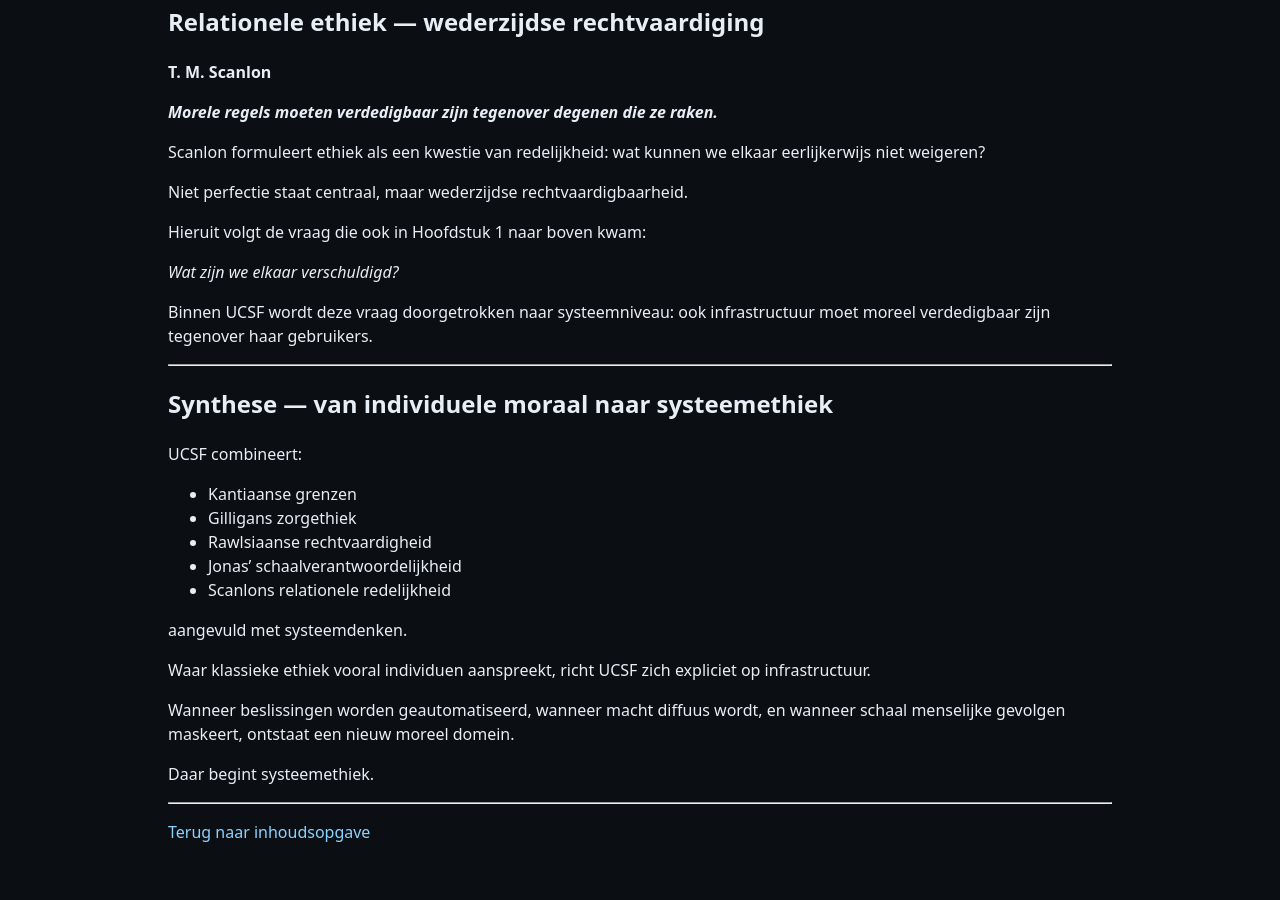
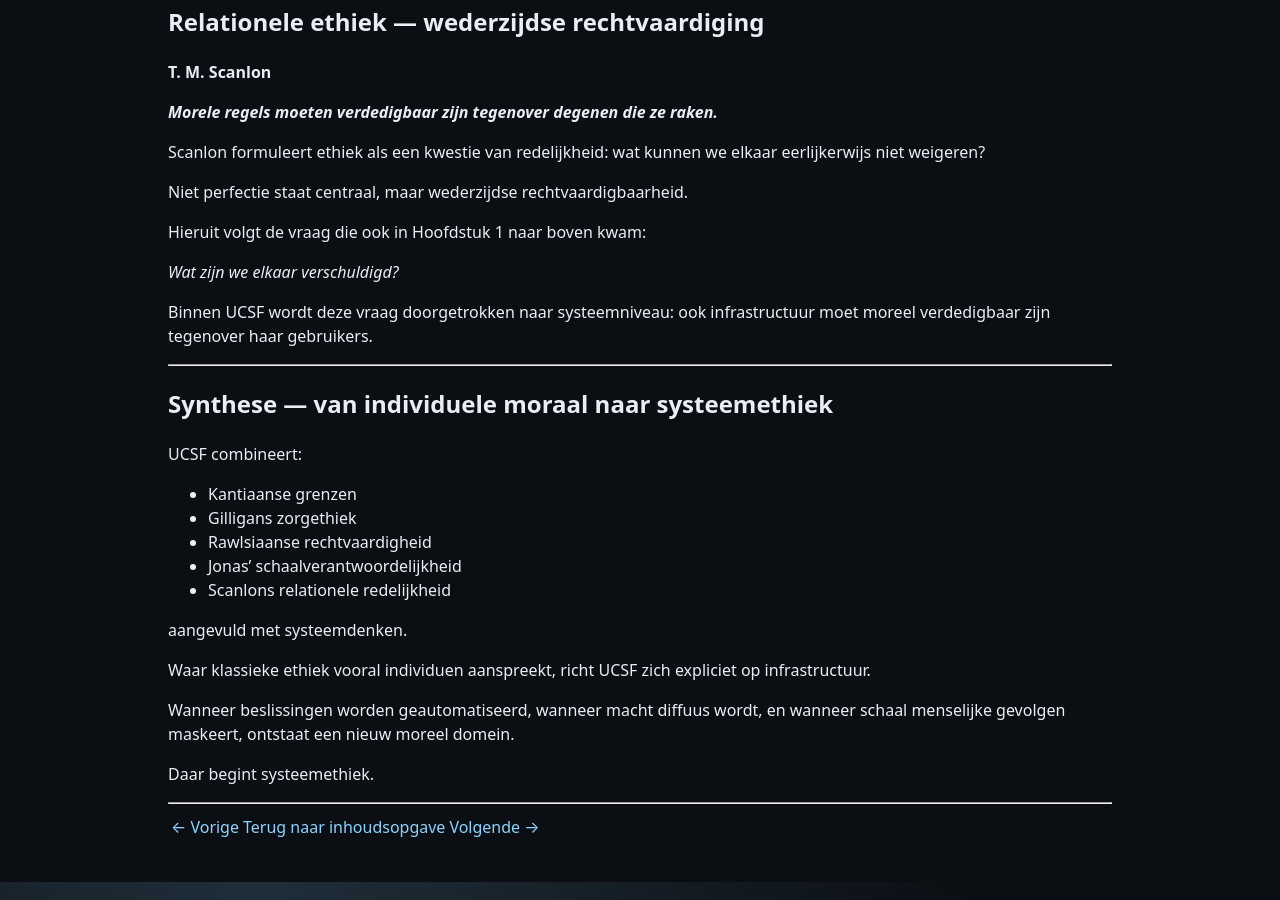
Before and after one commit to MartijnBruzzese/ModelHaven-Studio, a Jekyll site: the page built from POSITION_PAPERS/ETHICS/NL/ETHISCH_FUNDAMENT/02_h2_ucsf_morele_fundamenten.md, in a window 1280 px wide and 900 px high, scrolled down 2697 px. Built offline with Jekyll 4.4.1, drawn with Linux system fonts in a browser that asks for light colours; our own code applies the rules of GitHub Pages for plain Markdown files.

Commit message:
Update 02_h2_ucsf_morele_fundamenten.md

```diff
--- a/POSITION_PAPERS/ETHICS/NL/ETHISCH_FUNDAMENT/02_h2_ucsf_morele_fundamenten.md
+++ b/POSITION_PAPERS/ETHICS/NL/ETHISCH_FUNDAMENT/02_h2_ucsf_morele_fundamenten.md
@@ -135,4 +135,4 @@
 
 ---
 
-[Terug naar inhoudsopgave](inhoudsopgave.md)
+[← Vorige](01_h1_ethische_bouwstenen.md) | [Terug naar inhoudsopgave](inhoudsopgave.md) | [Volgende →](03_h3_ethiek_voorbij_het_individu.md)
```
